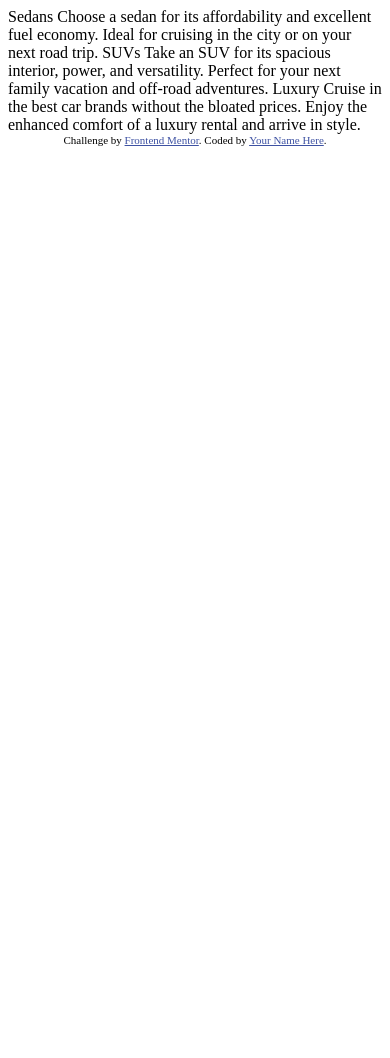
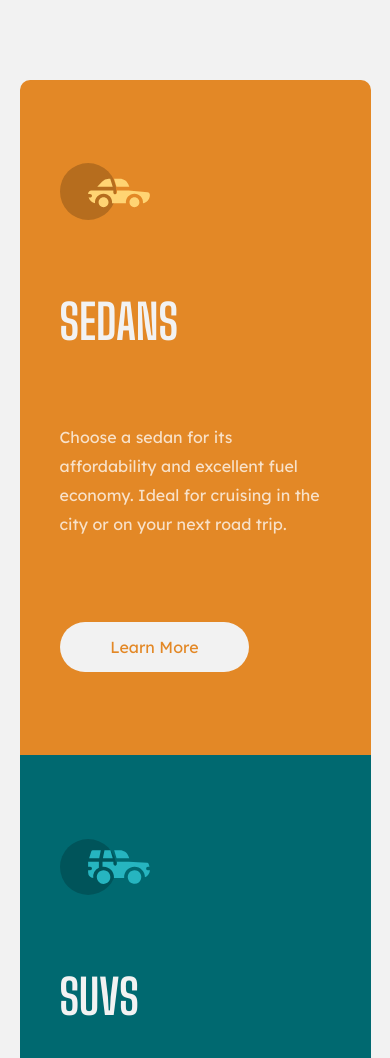
Before and after one commit to mussino/3columnPreviewCard, a plain HTML site: page index.html in a window 390 px wide. Shown: the top 1058 px of the page. Before the commit the page ends 844 px from the top, so only its background shows below. Drawn offline with Linux system fonts and the light colour scheme.

Commit message:
mobile first done!

```diff
--- a/index.html
+++ b/index.html
@@ -2,35 +2,37 @@
 <html lang="en">
 <head>
   <meta charset="UTF-8">
-  <meta name="viewport" content="width=device-width, initial-scale=1.0"> <!-- displays site properly based on user's device -->
-
+  <meta name="viewport" content="width=device-width, initial-scale=1.0">
   <link rel="icon" type="image/png" sizes="32x32" href="./images/favicon-32x32.png">
-
+  <link rel="stylesheet" href="./style.css">
+  <link rel="stylesheet" href="./media.css">
   <title>Frontend Mentor | 3-column preview card component</title>
 
-  <!-- Feel free to remove these styles or customise in your own stylesheet 👍 -->
-  <style>
-    .attribution { font-size: 11px; text-align: center; }
-    .attribution a { color: hsl(228, 45%, 44%); }
-  </style>
 </head>
 <body>
 
-  Sedans
-  Choose a sedan for its affordability and excellent fuel economy. Ideal for cruising in the city
-  or on your next road trip.
+  <section class="container sedans">
+    <img src="./images/icon-sedans.svg" alt="">
+    <h1>Sedans</h1>
+    <p>Choose a sedan for its affordability and excellent fuel economy. Ideal for cruising in the city or on your next road trip.</p>
+    <button>Learn More</button>
+  </section>
 
-  SUVs
-  Take an SUV for its spacious interior, power, and versatility. Perfect for your next family vacation
-  and off-road adventures.
+  <section class="container suvs">
+    <img src="./images/icon-suvs.svg" alt="">
+    <h1>SUVs</h1>
+    <p>Take an SUV for its spacious interior, power, and versatility. Perfect for your next family vacation
+    and off-road adventures.</p>
+    <button>Learn More</button>
+  </section>
 
-  Luxury
-  Cruise in the best car brands without the bloated prices. Enjoy the enhanced comfort of a luxury
-  rental and arrive in style.
+  <section class="container luxury">
+    <img src="./images/icon-luxury.svg" alt="">
+    <h1>Luxury</h1>
+    <p>Cruise in the best car brands without the bloated prices. Enjoy the enhanced comfort of a luxury
+    rental and arrive in style.</p>
+    <button>Learn More</button>
+  </section>
 
-  <div class="attribution">
-    Challenge by <a href="https://www.frontendmentor.io?ref=challenge" target="_blank">Frontend Mentor</a>.
-    Coded by <a href="#">Your Name Here</a>.
-  </div>
 </body>
 </html>
--- a/style.css
+++ b/style.css
@@ -0,0 +1,90 @@
+/* fonts
+font-family: 'Big Shoulders Display', sans-serif;
+font-family: 'Lexend Deca', sans-serif;*/
+@import url('https://fonts.googleapis.com/css2?family=Big+Shoulders+Display:wght@700&family=Lexend+Deca&display=swap');
+
+/* reset */
+* {
+    box-sizing: border-box;
+    margin: 0;
+    padding: 0;
+}
+body, p, ul, li, a {
+    text-decoration: none;
+}
+li {
+    list-style-type: none;
+}
+button {
+    width: 70%;
+    border: none;
+    background: none;
+    background-color: hsl(0, 0%, 95%);
+    padding: 15px 30px;
+    border-radius: 30px;
+    font-size: 1rem;
+    font-weight: 400;
+    font-family: 'Lexend Deca', sans-serif;
+
+    &:hover {
+        cursor: pointer;
+        background-color: red;
+    }
+}
+/* base styles */
+body {
+    display: flex;
+    flex-direction: column;
+    justify-content: center;
+    align-items: center;
+    overflow-x: hidden;
+    background-color: hsl(0, 0%, 95%);
+    margin: 80px 0;
+}
+/* mobile first*/
+img {
+    width: 90px;
+}
+.container {
+    display: flex;
+    flex-direction: column;
+    justify-content: space-evenly;
+    width: 90vw;
+    height: 80vh;
+    padding: 40px;
+}
+.sedans {
+    background-color: hsl(31, 77%, 52%);
+    border-radius: 10px 10px 0 0;
+}
+.sedans button {
+    color: hsl(31, 77%, 52%);
+}
+.suvs {
+    background-color: hsl(184, 100%, 22%);
+}
+.suvs button {
+    color: hsl(184, 100%, 22%);
+}
+.luxury {
+    background-color: hsl(179, 100%, 13%);
+    border-radius: 0 0 10px 10px;
+
+}
+.luxury button {
+    color: hsl(179, 100%, 13%);
+}
+h1 {
+    font-size: 3rem;
+    font-family: 'Big Shoulders Display', sans-serif;
+    text-transform: uppercase;
+    color: hsl(0, 0%, 95%);
+    padding: 30px 0;
+}
+p {
+    color: hsla(0, 0%, 100%, 0.75);
+    font-family: 'Lexend Deca', sans-serif;
+    line-height: 1.8;
+    font-size: 1rem;
+    padding-bottom: 40px;
+}
```
Also changed, not shown: media.css (+14 -0 lines).
